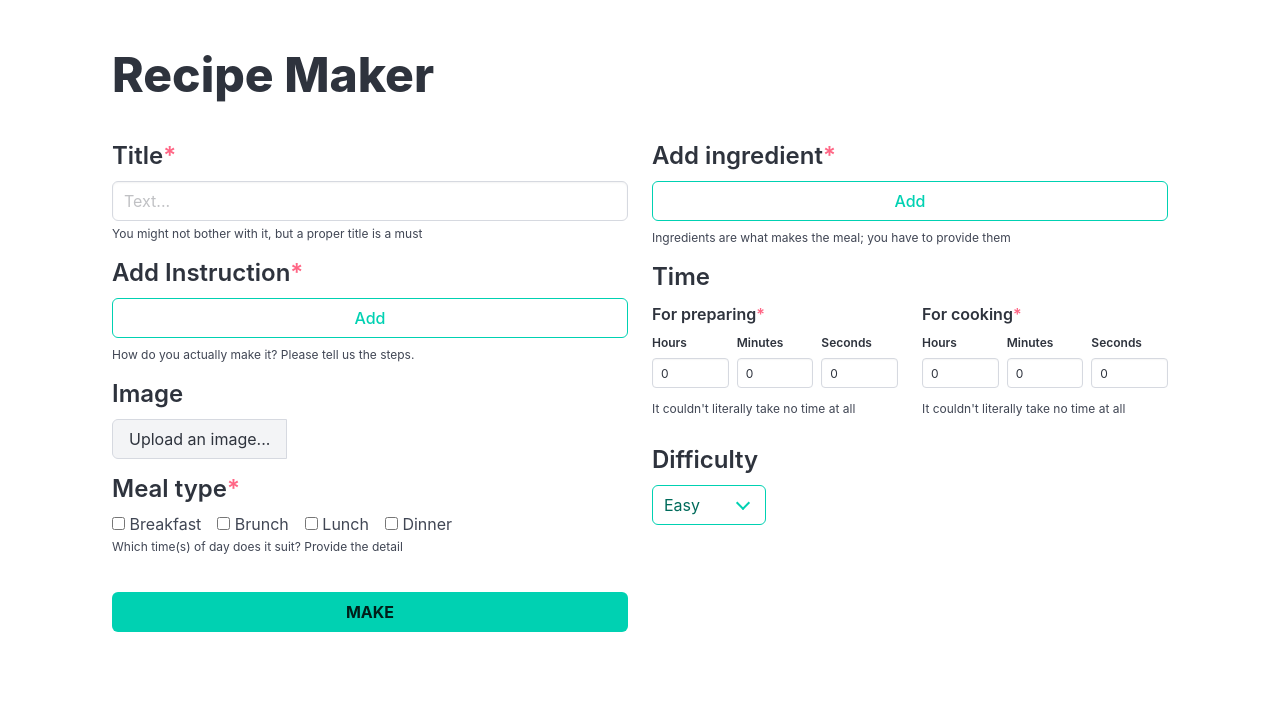
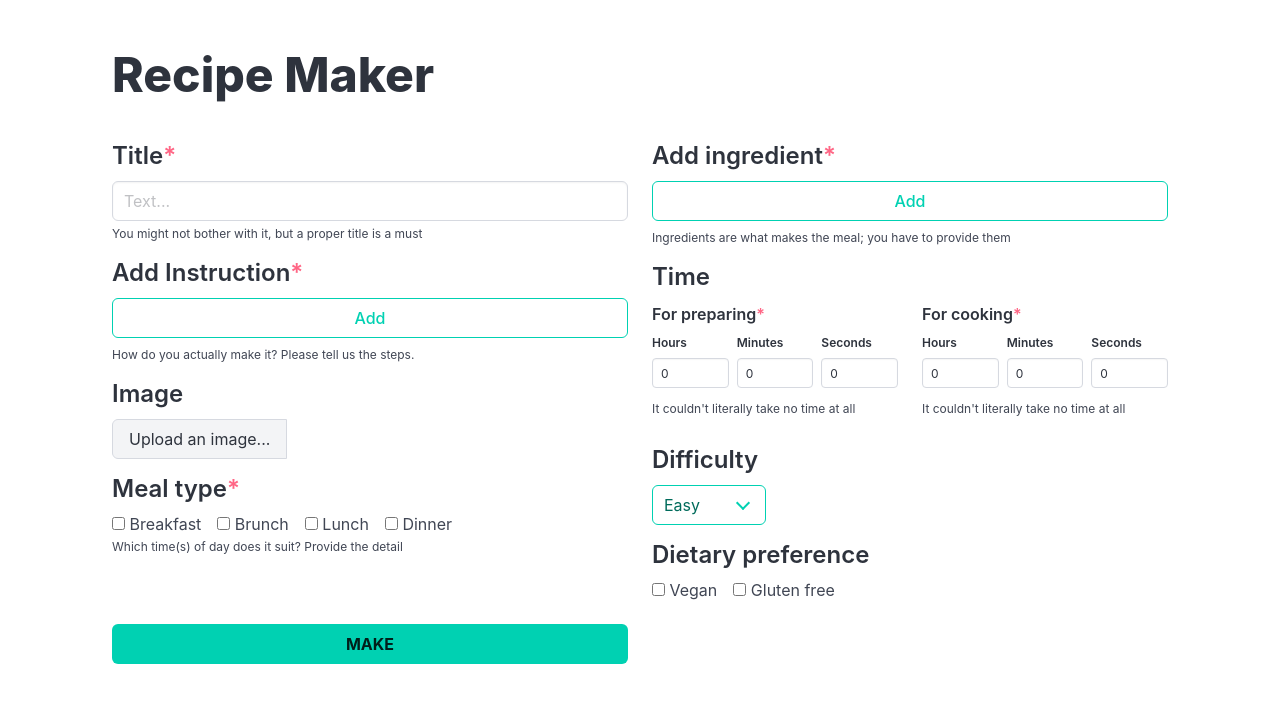
Before and after one commit to hasan-abir/cookuisines, an Angular app in the folder frontend/: page /recipemaker in a window 1280 px wide. Shown: the top 702 px of the page. Built offline with nearby package versions, Linux system fonts and the light colour scheme.

Commit message:
Dietary preferences

```diff
--- /dev/null
+++ b/frontend/src/app/components/dietarypreferences/dietarypreferences.component.html
@@ -0,0 +1,13 @@
+<div class="control" [formGroup]="makerForm">
+  <label class="label title is-4">Dietary preference </label>
+  <div class="checkboxes" formGroupName="dietaryPreference">
+    <label class="checkbox">
+      <input type="checkbox" formControlName="vegan" />
+      Vegan
+    </label>
+    <label class="checkbox">
+      <input type="checkbox" formControlName="glutenfree" />
+      Gluten free
+    </label>
+  </div>
+</div>
--- a/frontend/src/app/pages/recipemaker/recipemaker.component.html
+++ b/frontend/src/app/pages/recipemaker/recipemaker.component.html
@@ -32,7 +32,7 @@
         [ingredients]="ingredients"
       />
       <label class="label mt-4 title is-4">Time</label>
-      <div class="columns">
+      <div class="columns mb-4">
         <div class="column is-half">
           <label class="label"
             >For preparing<span class="has-text-danger">*</span></label
@@ -47,7 +47,7 @@
           <app-durationpicker [form]="makerForm" [fgName]="'cookingTime'" />
         </div>
       </div>
-      <div class="control mt-4">
+      <div class="control mb-4">
         <label for="difficulty" class="label title is-4">Difficulty</label>
         <div class="select is-primary">
           <select
@@ -61,6 +61,7 @@
           </select>
         </div>
       </div>
+      <app-dietarypreferences [makerForm]="makerForm" />
     </div>
   </div>
   <div class="columns">
--- a/frontend/src/app/pages/recipemaker/recipemaker.component.ts
+++ b/frontend/src/app/pages/recipemaker/recipemaker.component.ts
@@ -24,6 +24,7 @@ import {
   checkAMealTypeExists,
   MealtypesComponent,
 } from '../../components/mealtypes/mealtypes.component';
+import { DietarypreferencesComponent } from '../../components/dietarypreferences/dietarypreferences.component';
 
 export const initialMakerForm: MakerForm = new FormGroup({
   title: new FormControl(''),
@@ -47,6 +48,10 @@ export const initialMakerForm: MakerForm = new FormGroup({
     lunch: new FormControl(false),
     dinner: new FormControl(false),
   }),
+  dietaryPreference: new FormGroup({
+    vegan: new FormControl(false),
+    glutenfree: new FormControl(false),
+  }),
 });
 
 @Component({
@@ -61,6 +66,7 @@ export const initialMakerForm: MakerForm = new FormGroup({
     DurationpickerComponent,
     FileuploadComponent,
     MealtypesComponent,
+    DietarypreferencesComponent,
   ],
   templateUrl: './recipemaker.component.html',
   styleUrl: './recipemaker.component.css',
@@ -132,6 +138,10 @@ export class RecipemakerComponent {
       },
       { validators: checkAMealTypeExists() }
     ),
+    dietaryPreference: this.formBuilder.group({
+      vegan: new FormControl<boolean | null>(false),
+      glutenfree: new FormControl<boolean | null>(false),
+    }),
   });
 
   constructor(private formBuilder: FormBuilder) {}
@@ -144,6 +154,16 @@ export class RecipemakerComponent {
         preparationTime: { hours: 0, minutes: 0, seconds: 0 },
         cookingTime: { hours: 0, minutes: 0, seconds: 0 },
         difficulty: this.difficulties[0],
+        mealType: {
+          breakfast: false,
+          brunch: false,
+          lunch: false,
+          dinner: false,
+        },
+        dietaryPreference: {
+          vegan: false,
+          glutenfree: false,
+        },
       });
       this.ingredients.clear();
       this.instructions.clear();
--- a/frontend/src/app/types/MakerForm.ts
+++ b/frontend/src/app/types/MakerForm.ts
@@ -22,4 +22,8 @@ export type MakerForm = FormGroup<{
     lunch: FormControl<boolean | null>;
     dinner: FormControl<boolean | null>;
   }>;
+  dietaryPreference: FormGroup<{
+    vegan: FormControl<boolean | null>;
+    glutenfree: FormControl<boolean | null>;
+  }>;
 }>;
```
Also changed, not shown: frontend/src/app/components/dietarypreferences/dietarypreferences.component.ts (added, +15 -0 lines), frontend/src/app/components/dietarypreferences/dietarypreferences.component.css (added), 1 other file (tests, documents, lock files or other folders).
